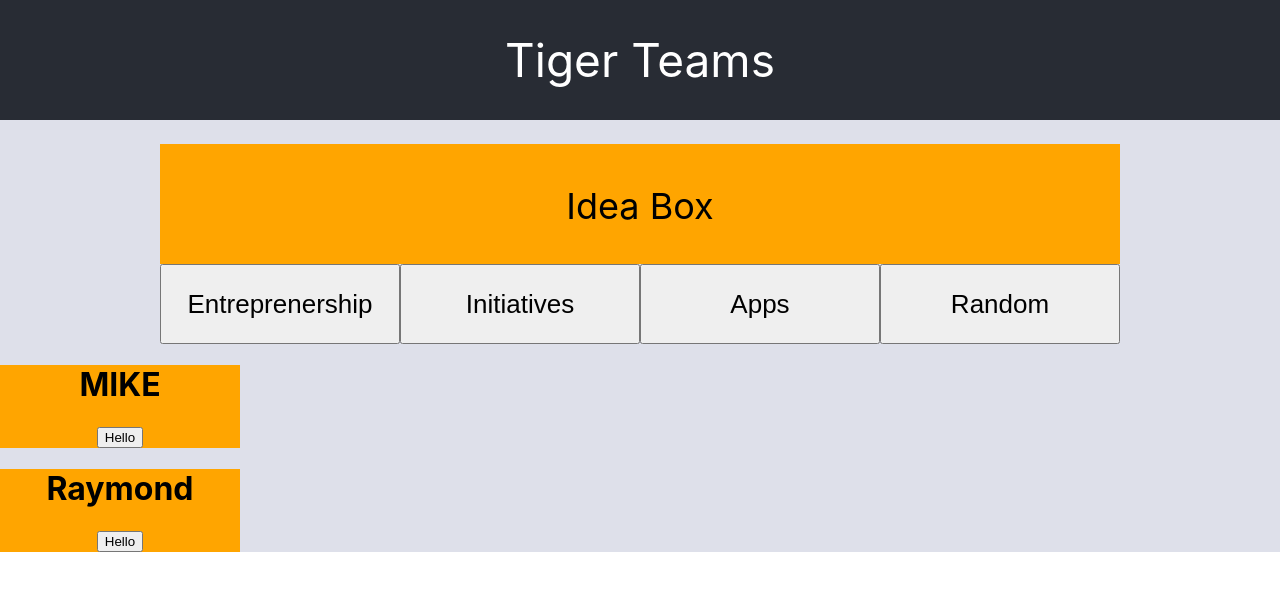
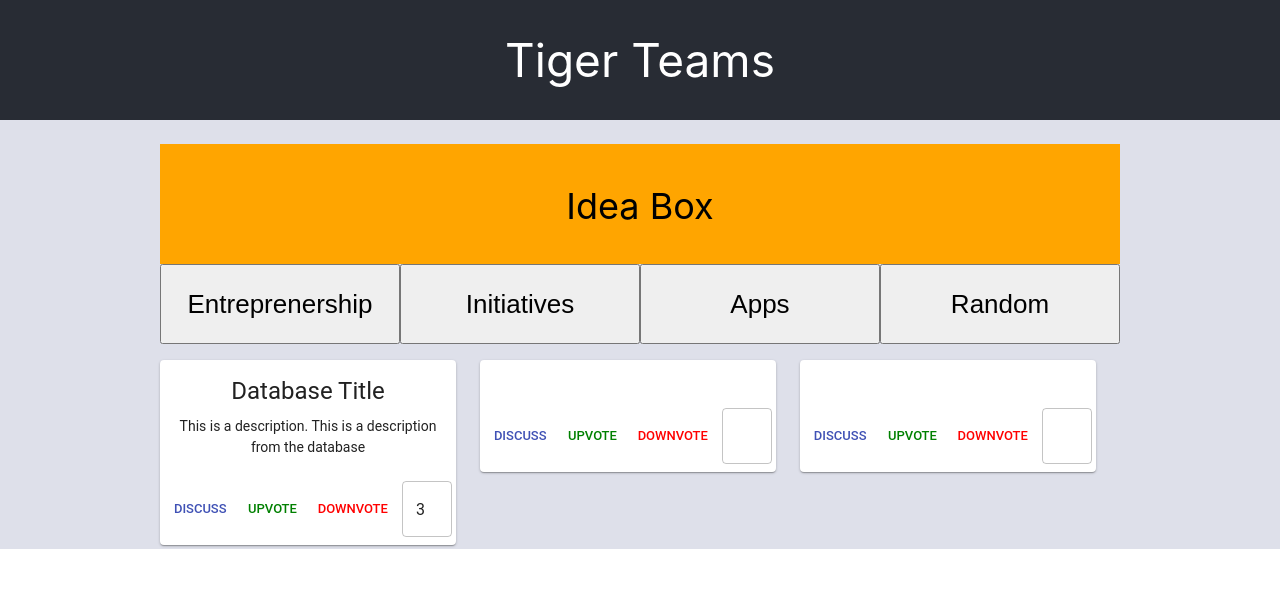
Before and after one commit to ughe/cos333, a React app in the folder frontend/: page / in a window 1280 px wide. Shown: the top 590 px of the page. Built offline with nearby package versions, Linux system fonts and the light colour scheme.

Commit message:
Started creating the grid of cards

```diff
--- a/frontend/src/App.js
+++ b/frontend/src/App.js
@@ -1,9 +1,23 @@
 import React, { Component } from 'react';
 import './App.css';
-import Card from './components/Card/Card';
+import IdeaFeed from './components/IdeaFeed';
+
 
 class App extends Component {
+
+
   render() {
+
+/*
+    const cards = [];
+
+    for(int i = 0; i < 10; i++)
+    {
+      cards.push(<IdeaCard />);
+    }
+    */
+    /*const elements = ["a", "b", "c"]*/
+
     return (
 
       <div className="App">
@@ -28,9 +42,13 @@ class App extends Component {
           </div>
         </div>
 
-        <Card message="MIKE"> </Card>
-        <Card message="Raymond"> </Card>
+        {/*
+        {elements.map((value,index) => {
+          return <IdeaCard title="avi"/>
+        })}
+        */}
 
+        <IdeaFeed />
 
       </div>
 
--- a/frontend/src/components/Card/Card.css
+++ b/frontend/src/components/Card/Card.css
@@ -4,3 +4,7 @@
 	max-width: 30vh;
 
 }
+
+.upvote {
+	text-decoration-color: red;
+}
--- a/frontend/src/components/Card/Card.js
+++ b/frontend/src/components/Card/Card.js
@@ -1,28 +1,108 @@
-import React, { Component } from 'react';
+import React from 'react';
 import PropTypes from 'prop-types';
-import './Card.css';
+import { withStyles } from '@material-ui/core/styles';
+import Card from '@material-ui/core/Card';
+import CardActionArea from '@material-ui/core/CardActionArea';
+import CardActions from '@material-ui/core/CardActions';
+import CardContent from '@material-ui/core/CardContent';
+/*import CardMedia from '@material-ui/core/CardMedia';*/
+import Button from '@material-ui/core/Button';
+import Typography from '@material-ui/core/Typography';
+
+import TextField from '@material-ui/core/TextField';
+
+const sampleData = {"Item": {
+        '_id'       : {'S': "0"},
+        'netid'     : {'S': "aboppana"},
+        'title'     : {'S': "Database Title"},
+        'content'   : {'S': "This is a description. This is a description from the database"},
+        'photo_url' : {'S': "blank"},
+        'category'  : {'S': "Entreprenuership"},
+        'comments'  : {'SS' : ["a", "b"]},
+        'score'     : {'S': '3'},
+        'timestamp' : {'S' : "avi"},
+      }
+};
+
+let titles = sampleData["Item"]["title"]["S"];
+let descriptions = sampleData["Item"]["content"]["S"];
+let scores = sampleData["Item"]["score"]["S"];
 
 
-class Card extends Component {
+const styles = {
+  card: {
+    maxWidth: 345,
+    margin: '0 auto',
+  },
+  media: {
+    // ⚠️ object-fit is not supported by IE 11.
+    objectFit: 'cover',
+  },
+  upvote: {
+    color: 'green',
+  },
+  downvote: {
+    color: 'red',
+  },
+  score: {
+    marginLeft: '5px',
+    maxWidth: '50px',
+    textAlign: 'center',
+  },
+};
 
-  	render() {
-		return (
-			<div className="Card">
-				<header>
-					<h1>{this.props.message}</h1>
-				</header>
-				<button> Hello </button>
-			</div>
-	);
+
+class IdeaCard extends React.Component {
+
+  constructor(props) {
+    super(props);
+    this.state = {
+      title: this.props.title,
+      description: this.props.description,
+      score: this.props.score,
+    }
+  }
+
+  render () {
+
+    const { classes } = this.props;
+
+    return (
+      <Card className={classes.card}>
+        <CardActionArea>
+          <CardContent>
+            <Typography gutterBottom variant="h5" component="h2">
+              {this.state.title}
+            </Typography>
+            <Typography component="p">
+              {this.state.description}
+            </Typography>
+          </CardContent>
+        </CardActionArea>
+        <CardActions>
+          <Button size="small" color="primary">
+            Discuss
+          </Button>
+          <Button size="small" className = {classes.upvote}>
+            Upvote
+          </Button>
+
+          <Button size="small" className = {classes.downvote}>
+            Downvote
+          </Button>
+
+          <TextField variant = "outlined" className = {classes.score} defaultValue={this.state.score}>
+          </TextField>
+        </CardActions>
+
+      </Card>
+    );
   }
 }
 
-Card.propTypes = {
-	message: PropTypes.string
-}
+IdeaCard.propTypes = {
+  classes: PropTypes.object.isRequired,
+};
 
-Card.defaultProps = {
-	message: 'Default'
-}
 
-export default Card;
+export default withStyles(styles)(IdeaCard);
--- /dev/null
+++ b/frontend/src/components/IdeaFeed.js
@@ -0,0 +1,74 @@
+import React from 'react';
+import PropTypes from 'prop-types';
+import { withStyles } from '@material-ui/core/styles';
+import Grid from '@material-ui/core/Grid';
+import IdeaCard from './Card/Card'
+
+const sampleData = {"Item": {
+        '_id'       : {'S': "0"},
+        'netid'     : {'S': "aboppana"},
+        'title'     : {'S': "Database Title"},
+        'content'   : {'S': "This is a description. This is a description from the database"},
+        'photo_url' : {'S': "blank"},
+        'category'  : {'S': "Entreprenuership"},
+        'comments'  : {'SS' : ["a", "b"]},
+        'score'     : {'S': '3'},
+        'timestamp' : {'S' : "avi"},
+      }
+};
+
+let titles = sampleData["Item"]["title"]["S"];
+let descriptions = sampleData["Item"]["content"]["S"];
+let scores = sampleData["Item"]["score"]["S"];
+
+
+const styles = theme => ({
+  root: {
+    flexGrow: 1,
+    margin: '0 auto',
+    maxWidth: '120vh',
+    paddingTop: '2vh',
+  },
+});
+
+function FormRow(props) {
+  /*const { classes } = props;*/
+
+  return (
+    <React.Fragment>
+      <Grid item xs={4}>
+        <IdeaCard title={titles} description = {descriptions} score = {scores} />
+      </Grid>
+      <Grid item xs={4}>
+        <IdeaCard />
+      </Grid>
+      <Grid item xs={4}>
+        <IdeaCard />
+      </Grid>
+    </React.Fragment>
+  );
+}
+
+FormRow.propTypes = {
+  classes: PropTypes.object.isRequired,
+};
+
+function NestedGrid(props) {
+  const { classes } = props;
+
+  return (
+    <div className={classes.root}>
+      <Grid container spacing={8}>
+        <Grid container item xs={12} spacing={24}>
+          <FormRow classes={classes} />
+        </Grid>
+      </Grid>
+    </div>
+  );
+}
+
+NestedGrid.propTypes = {
+  classes: PropTypes.object.isRequired,
+};
+
+export default withStyles(styles)(NestedGrid);
```
Also changed, not shown: frontend/src/components/Card/IdeaCard/IdeaCard.css (deleted), frontend/src/components/Card/IdeaCard/IdeaCard.js (deleted), frontend/src/components/Card/IdeaCard/IdeaSummary.css (deleted), frontend/src/components/Card/IdeaCard/IdeaSummary.js (deleted).
